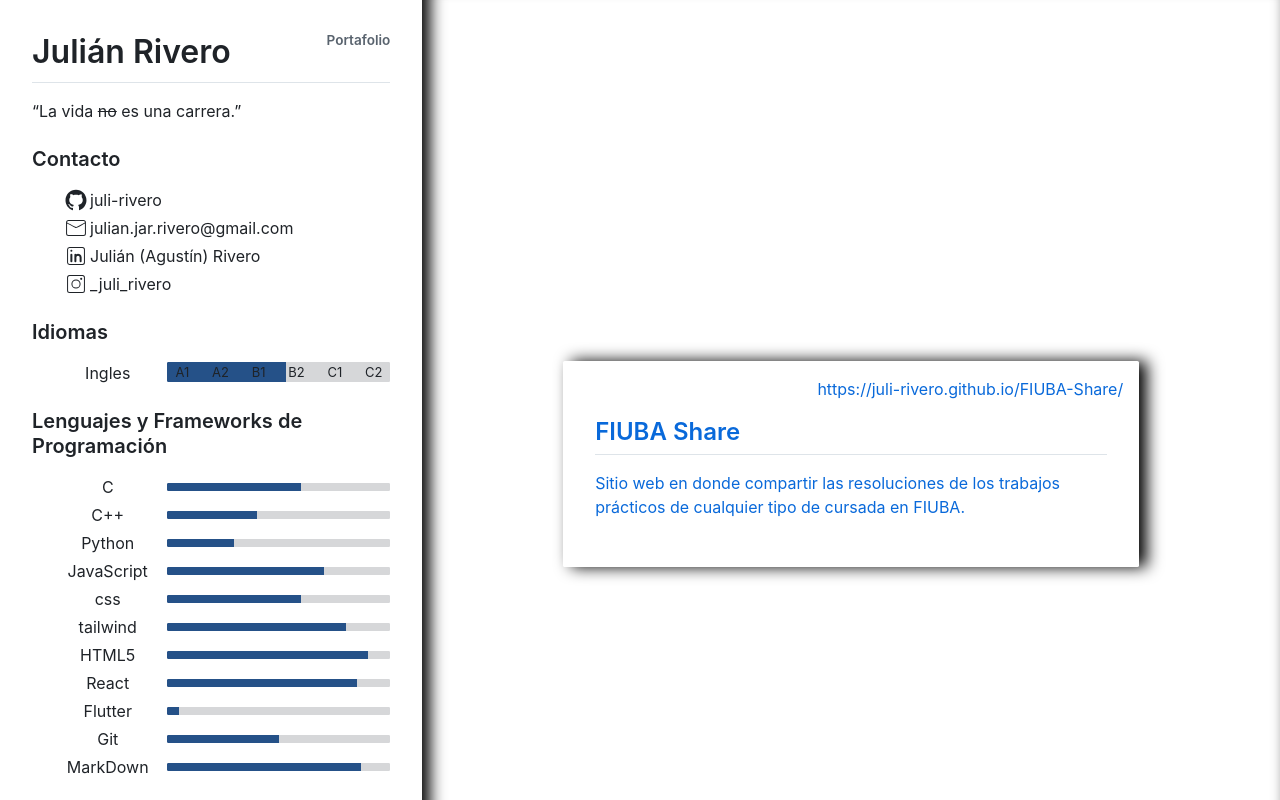
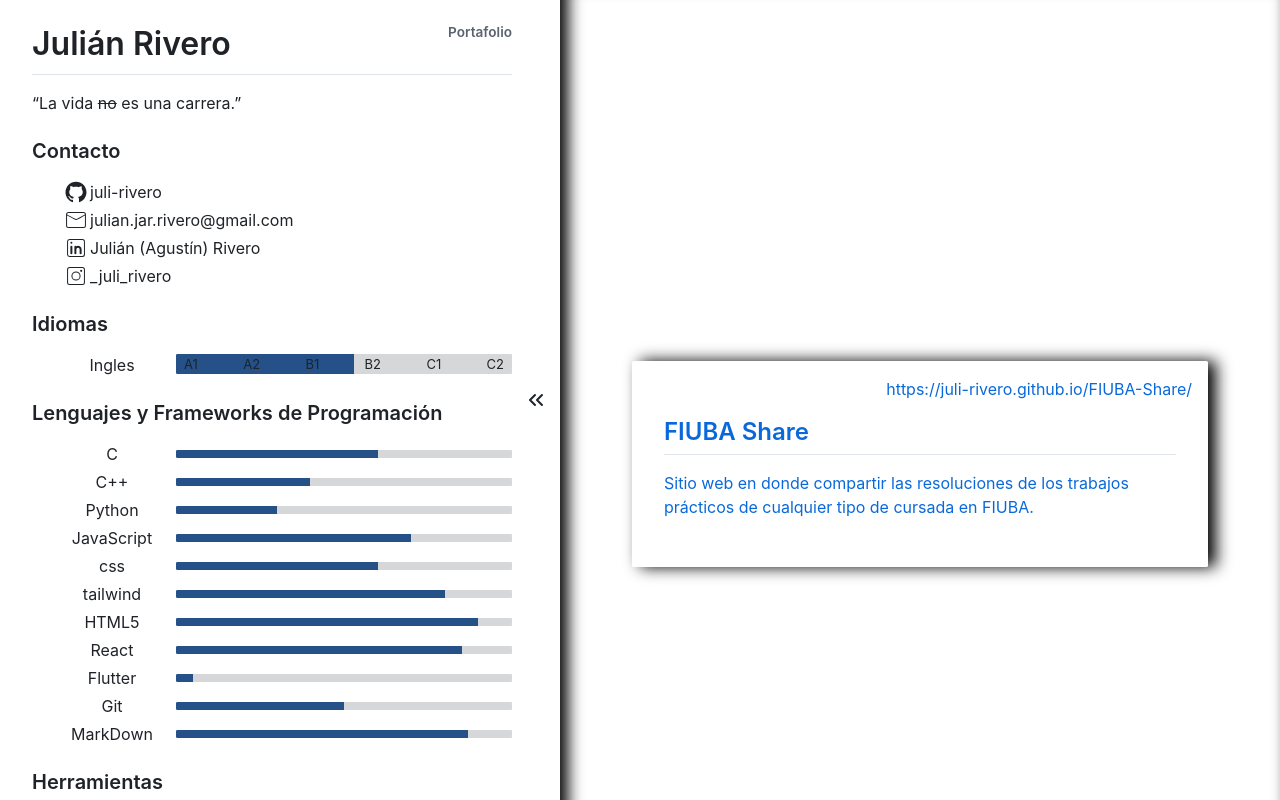
Before and after one commit to juli-rivero/juli-rivero.github.io, a React (Vite) app: page / in a window 1280 px wide. Built offline with nearby package versions, Linux system fonts and the light colour scheme.

Commit message:
ya no mas header, ahora todo aside y este es resizable

```diff
--- a/package.json
+++ b/package.json
@@ -2,7 +2,7 @@
   "name": "juli-rivero.github.io",
   "homepage": "https://juli-rivero.github.io",
   "private": false,
-  "version": "0.0.1",
+  "version": "0.0.2",
   "type": "module",
   "scripts": {
     "dev": "vite",
--- a/src/components/App.tsx
+++ b/src/components/App.tsx
@@ -1,20 +1,10 @@
-import { isBrowser } from "react-device-detect";
-
-import SobreMi from "./SobreMi/SobreMi";
+import Aside from "./Aside.tsx/Aside";
 import Main from "./Main.tsx/Main";
 
 function App() {
   return (
     <>
-      {isBrowser ? (
-        <aside style={{ float: "left", height: "100%", width: "33vw" }}>
-          <SobreMi />
-        </aside>
-      ) : (
-        <header>
-          <SobreMi />
-        </header>
-      )}
+      <Aside />
       <Main />
     </>
   );
--- /dev/null
+++ b/src/components/Aside.tsx/Aside.tsx
@@ -0,0 +1,61 @@
+import { motion } from "framer-motion";
+import { FiChevronsLeft } from "react-icons/fi";
+import { useState } from "react";
+import SobreMi from "./SobreMi/SobreMi";
+
+function Aside() {
+  const [isOpen, setIsOpen] = useState(true);
+  return (
+    <motion.aside
+      initial="close"
+      animate={isOpen ? "open" : "close"}
+      className="markdown-body"
+      style={{
+        float: "left",
+        width: "fit-content",
+        overflowY: "auto",
+        height: "100%",
+        boxSizing: "border-box",
+        position: "relative",
+      }}
+      transition={{ duration: 1, ease: "linear" }}
+    >
+      <motion.span
+        style={{
+          float: "right",
+          position: "sticky",
+          top: 0,
+          bottom: 0,
+          zIndex: 10,
+          height: "100%",
+          width: "1rem",
+          paddingInline: "1rem",
+          display: "grid",
+          placeContent: "center",
+          cursor: "pointer",
+        }}
+        onClick={() => setIsOpen((open) => !open)}
+        variants={{
+          open: { transform: "rotateY(0deg)" },
+          close: { transform: "rotateY(180deg)" },
+        }}
+      >
+        <FiChevronsLeft size="1.5rem" />
+      </motion.span>
+      <motion.div
+        variants={{
+          open: { width: "32rem" },
+          close: { width: "0" },
+        }}
+        style={{
+          overflowX: "hidden",
+          maxWidth: "calc(100vw - 3rem)",
+        }}
+      >
+        <SobreMi />
+      </motion.div>
+    </motion.aside>
+  );
+}
+
+export default Aside;
--- /dev/null
+++ b/src/components/Aside.tsx/SobreMi/Contacto/ListItem.tsx
@@ -0,0 +1,30 @@
+import AnimatedLink from "../../../UI/AnimatedLink";
+import { IconType } from "react-icons";
+
+function ListItem({
+  children,
+  href,
+  Icon,
+}: {
+  children: string;
+  href: string;
+  Icon: IconType;
+}) {
+  return (
+    <li
+      style={{
+        overflow: "hidden",
+        textWrap: "nowrap",
+        display: "flex",
+        flexWrap: "nowrap",
+        gap: 2,
+        alignItems: "center",
+      }}
+    >
+      <Icon size="1.5rem" />
+      <AnimatedLink href={href}>{children}</AnimatedLink>
+    </li>
+  );
+}
+
+export default ListItem;
--- a/src/components/SobreMi/SobreMi.tsx
+++ b/src/components/Aside.tsx/SobreMi/SobreMi.tsx
@@ -6,10 +6,21 @@ import Herramientas from "./Herramientas";
 
 function SobreMi() {
   return (
-    <article className="markdown-body" style={{padding:"2rem", height:"100%", overflowY:"auto", boxSizing:"border-box" ,position:"relative"}}>
-
+    <article
+      style={{
+        width: "32rem",
+        maxWidth: "calc(100vw - 3rem)",
+        paddingLeft: "2rem",
+        boxSizing:"border-box",
+        position: "relative",
+      }}
+    >
+      <h6
+        style={{ position: "absolute", margin:0, top: 0, right: 0 }}
+      >
+        Portafolio
+      </h6>
       <h1>Julián Rivero</h1>
-      <h6 style={{position:"absolute", margin:"2rem", top:0, right:0}}>Portafolio</h6>
       <Descripcion />
       <Contacto />
       <Idiomas />
--- a/src/components/SobreMi/Contacto/ListItem.tsx
+++ /dev/null
@@ -1,28 +0,0 @@
-import { motion } from "framer-motion";
-import AnimatedLink from "../../UI/AnimatedLink";
-import { IconType } from "react-icons";
-
-
-
-function ListItem({ children, href, Icon }: {
-    children: string,
-    href: string,
-    Icon: IconType
-}) {
-return (<motion.li
-    style={{ overflow: "hidden", textWrap: "nowrap", display:"flex", flexWrap:"nowrap", gap: 2, alignItems:"center" }}
-    variants={{
-      hidden: { width: "0" },
-      show: { width: "100%" },
-    }}
-    transition={{ duration: 1 }}
-  >
-    <Icon size="1.5rem" />
-    <AnimatedLink href={href}>
-  {children}
-
-    </AnimatedLink>
-  </motion.li>)
-}
-
-export default ListItem
```
Also changed, not shown: src/components/Aside.tsx/SobreMi/Contacto/Contacto.tsx (renamed from src/components/SobreMi/Contacto/Contacto.tsx), src/components/Aside.tsx/SobreMi/Descripcion.tsx (renamed from src/components/SobreMi/Descripcion.tsx), src/components/Aside.tsx/SobreMi/Herramientas.tsx (renamed from src/components/SobreMi/Herramientas.tsx), src/components/Aside.tsx/SobreMi/Idiomas.tsx (renamed from src/components/SobreMi/Idiomas.tsx), src/components/Aside.tsx/SobreMi/LenguajesDeProgramacion.tsx (renamed from src/components/SobreMi/LenguajesDeProgramacion.tsx), src/components/Aside.tsx/SobreMi/ListItemMeter.tsx (renamed from src/components/SobreMi/ListItemMeter.tsx).
